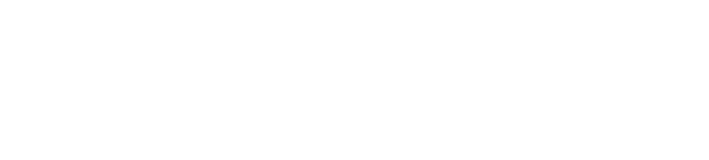
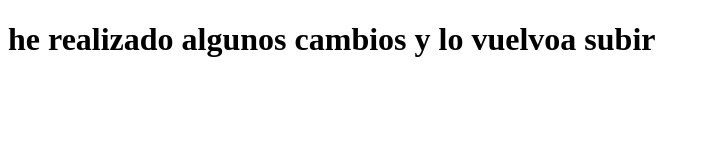
Before and after one commit to Ayyoub1616/Nuevo-Ayyoub, a plain HTML site: page index.html in a window 1280 px wide. Shown: the whole page, without its empty margins (0-709 px from the left). Drawn offline with Linux system fonts and the light colour scheme.

Commit message:
subo el nuevo cambio

```diff
--- a/index.html
+++ b/index.html
@@ -6,7 +6,7 @@
     </head>
 
     <body>
-<h1> </h1>
+<h1> he realizado algunos cambios y lo vuelvoa subir </h1>
 
     </body>
 
```
